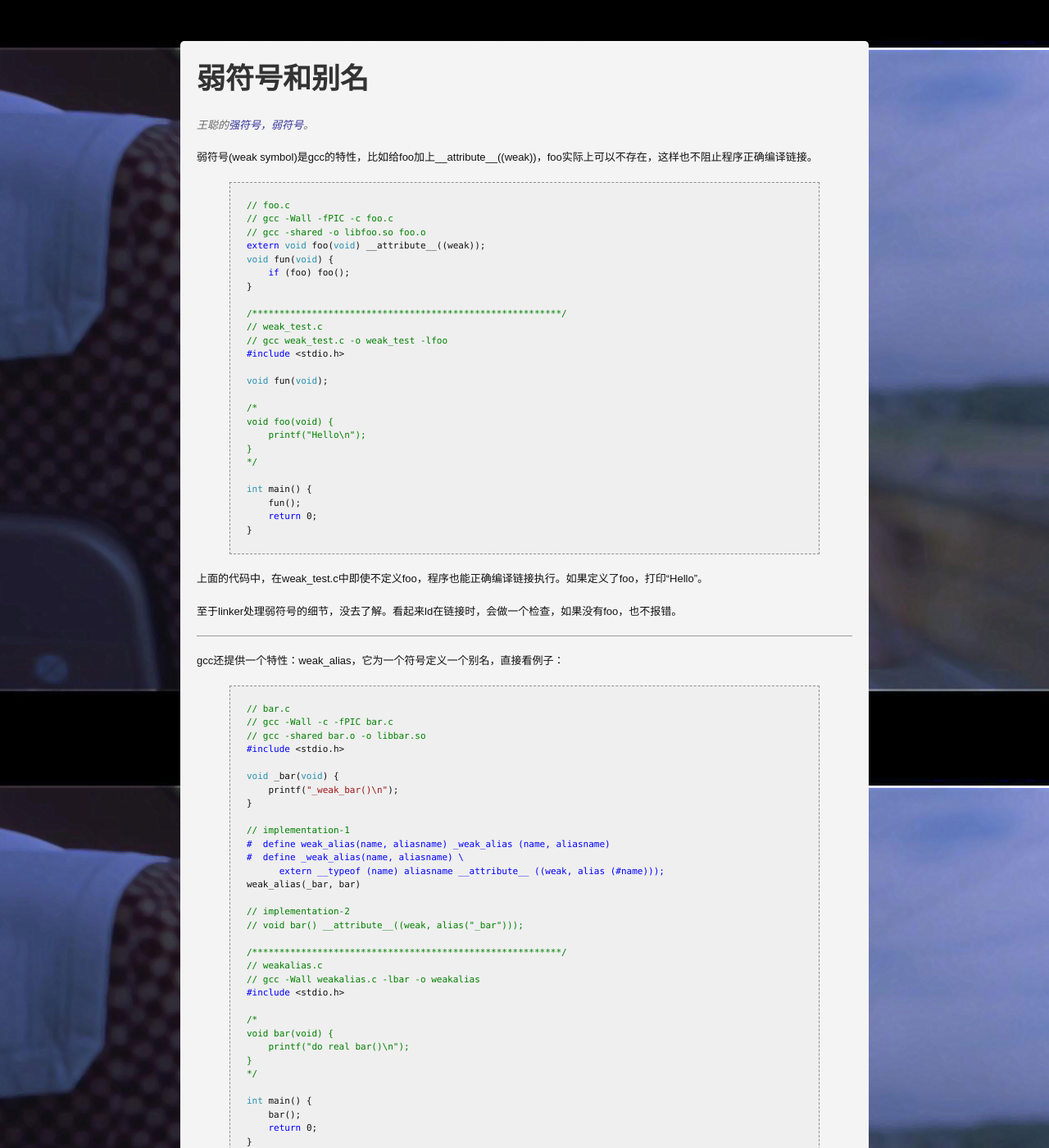
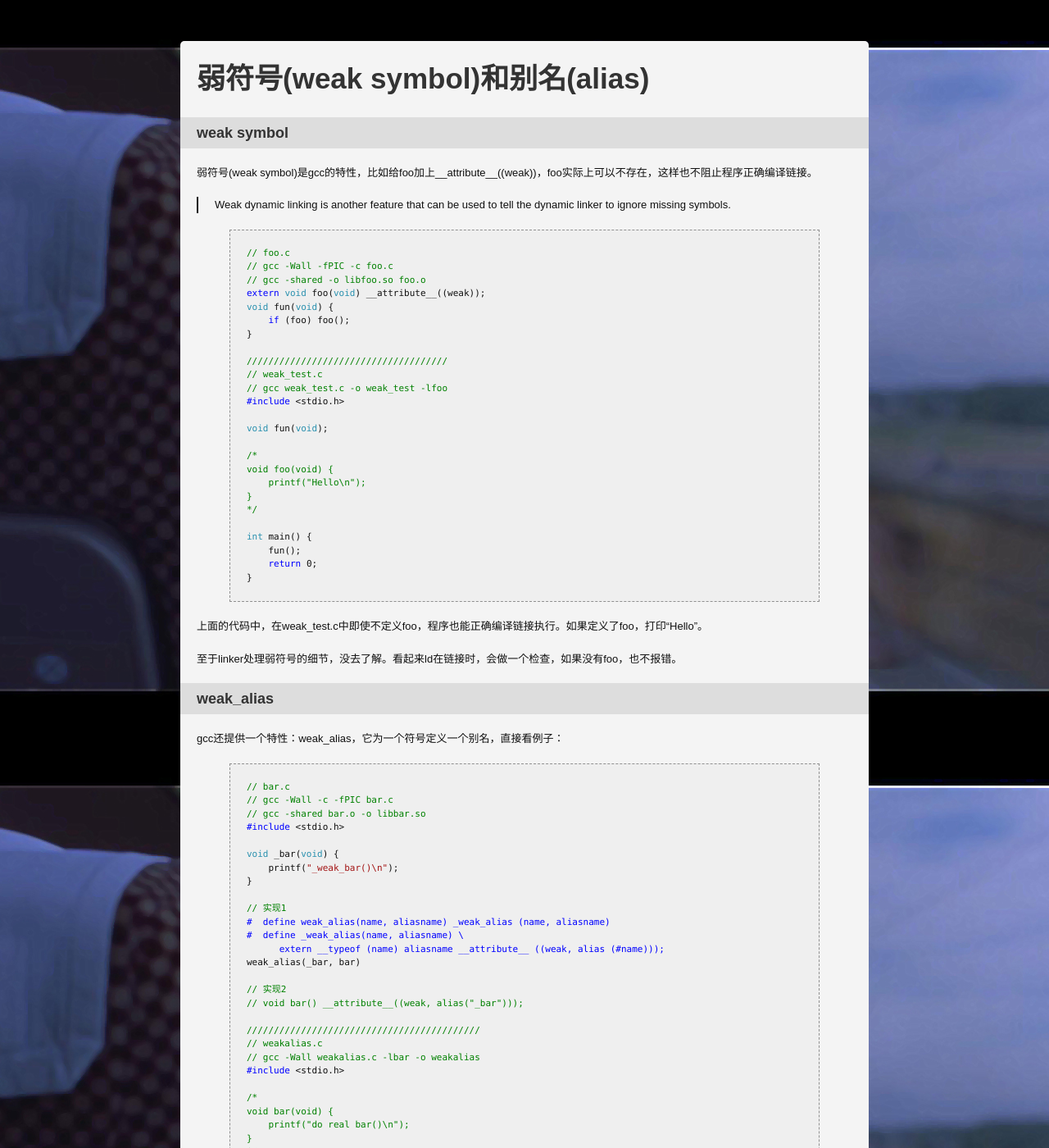
Before and after one commit to tfengmao/xanfeng, a Jekyll site: the page built from _posts/2012-09-12-weak-alias.md, in a window 1280 px wide and 1400 px high. Shown: the whole window at 82% size. Built offline with Jekyll 4.4.1, drawn with Linux system fonts in a browser that asks for light colours; Markdown is read by kramdown in place of the engine named in the settings; comment, search, counter and statistics services are not loaded; some of the changed text lies outside the part shown.

Commit message:
update a bit on weak-alias

```diff
--- a/_posts/2012-09-12-weak-alias.md
+++ b/_posts/2012-09-12-weak-alias.md
@@ -1,13 +1,15 @@
 ---
-title: 弱符号和别名
+title: 弱符号(weak symbol)和别名(alias)
 layout: post
 category: programming
 tags: glibc socket weak symbol alias
 ---
 
-*王聪的[强符号，弱符号](http://wangcong.org/blog/archives/262)。*
+###weak symbol
 
 弱符号(weak symbol)是gcc的特性，比如给foo加上\_\_attribute\_\_((weak))，foo实际上可以不存在，这样也不阻止程序正确编译链接。
+> Weak dynamic linking is another feature that can be used to tell the dynamic linker to ignore missing symbols.
+
 {% highlight cpp %}
 // foo.c
 // gcc -Wall -fPIC -c foo.c
@@ -17,7 +19,7 @@ void fun(void) {
     if (foo) foo();
 }
 
-/*********************************************************/
+/////////////////////////////////////
 // weak_test.c
 // gcc weak_test.c -o weak_test -lfoo
 #include <stdio.h>
@@ -40,7 +42,7 @@ int main() {
 
 至于linker处理弱符号的细节，没去了解。看起来ld在链接时，会做一个检查，如果没有foo，也不报错。
 
----
+###weak_alias
 
 gcc还提供一个特性：weak_alias，它为一个符号定义一个别名，直接看例子：
 {% highlight cpp %}
@@ -53,16 +55,16 @@ void _bar(void) {
     printf("_weak_bar()\n");
 }
 
-// implementation-1
+// 实现1
 #  define weak_alias(name, aliasname) _weak_alias (name, aliasname)
 #  define _weak_alias(name, aliasname) \
       extern __typeof (name) aliasname __attribute__ ((weak, alias (#name)));
 weak_alias(_bar, bar)
 
-// implementation-2
+// 实现2
 // void bar() __attribute__((weak, alias("_bar")));
 
-/*********************************************************/
+///////////////////////////////////////////
 // weakalias.c
 // gcc -Wall weakalias.c -lbar -o weakalias
 #include <stdio.h>
@@ -85,3 +87,8 @@ weak在这里的含义：bar这个别名是weak symbol，于是可以重新定
 
 glibc多处用到weak_alias，比如socket函数定义为__socket的别名，weak_alias(\_\_socket, socket)，但\_\_socket几乎是一个空函数，显然不是我们需要的socket函数逻辑。
 实际的socket函数是以汇编代码的方式，重新定义在glibc/sys-deps/unix/sysv/linux/i386/socket.S中的。
+
+###资源
+
+1、王聪的[强符号，弱符号](http://wangcong.org/blog/archives/262)
+2、[Fun with weak dynamic linking](http://glandium.org/blog/?p=2764)
```
